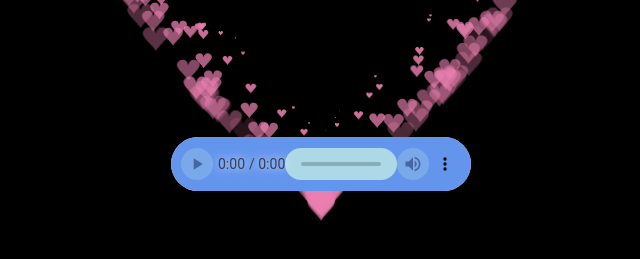
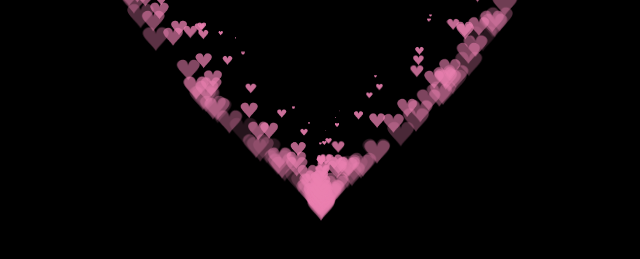
Before and after one commit to Minhquan223/Foryou, a plain HTML site: page index.html in a window 1280 px wide. Shown: the part 425-684 px from the top of the page, without its empty margins (319-959 px from the left). Drawn offline with Linux system fonts and the light colour scheme.

Commit message:
Update index.html

```diff
--- a/index.html
+++ b/index.html
@@ -4,7 +4,7 @@
 
  <HEAD>
 
-  <TITLE> Tặng cậu nè:3 </TITLE>
+  <TITLE> Tặng Htr nè:3 </TITLE>
 
   <META NAME="Generator" CONTENT="EditPlus">
 
@@ -533,19 +533,6 @@ var ParticlePool = (function() {
         margin-bottom: 5px;
         text-align: center;">Huyền Trân<3</div>
 
-<div class="music",
-  style="background-color:rgb(0, 0, 0);
-  width: 100%;
-  height: 40%;
-  display: flex;
-  align-items: center;
-  justify-content: center;
-  text-align: center;">
-  <audio controls>
-  <source src="Tinh co toi thich em.mp3">
-  </audio>
-</div>
-
  </BODY>
 
 </HTML>
```
